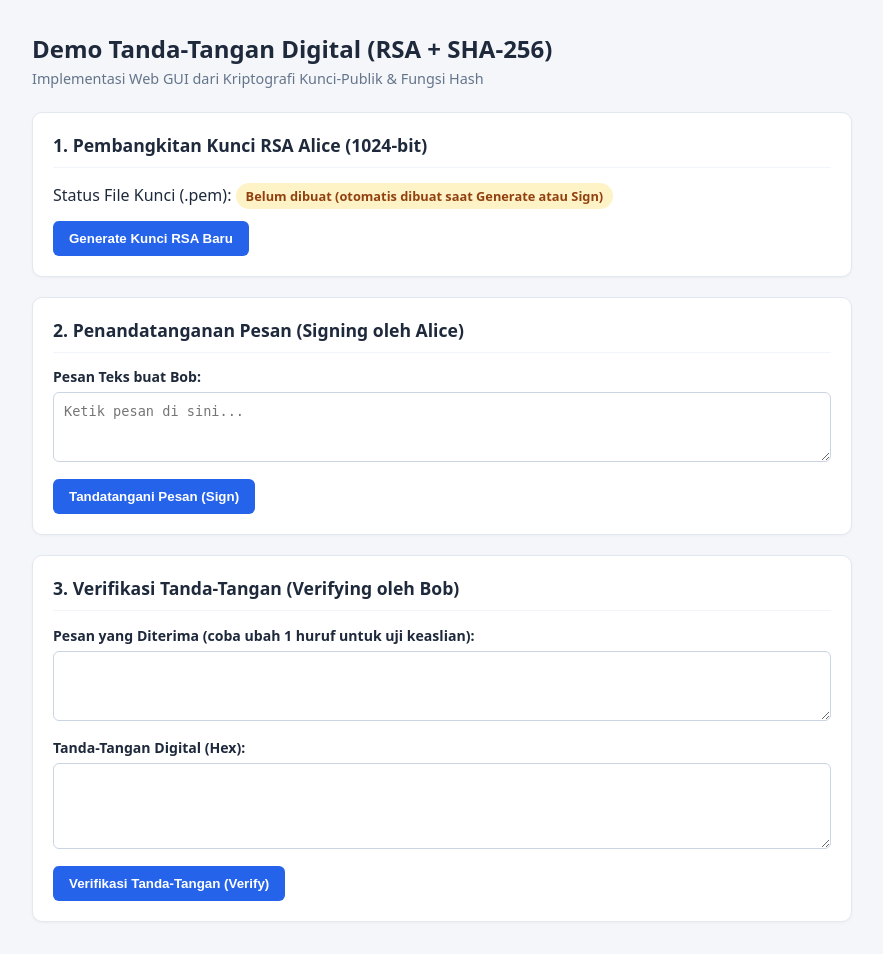
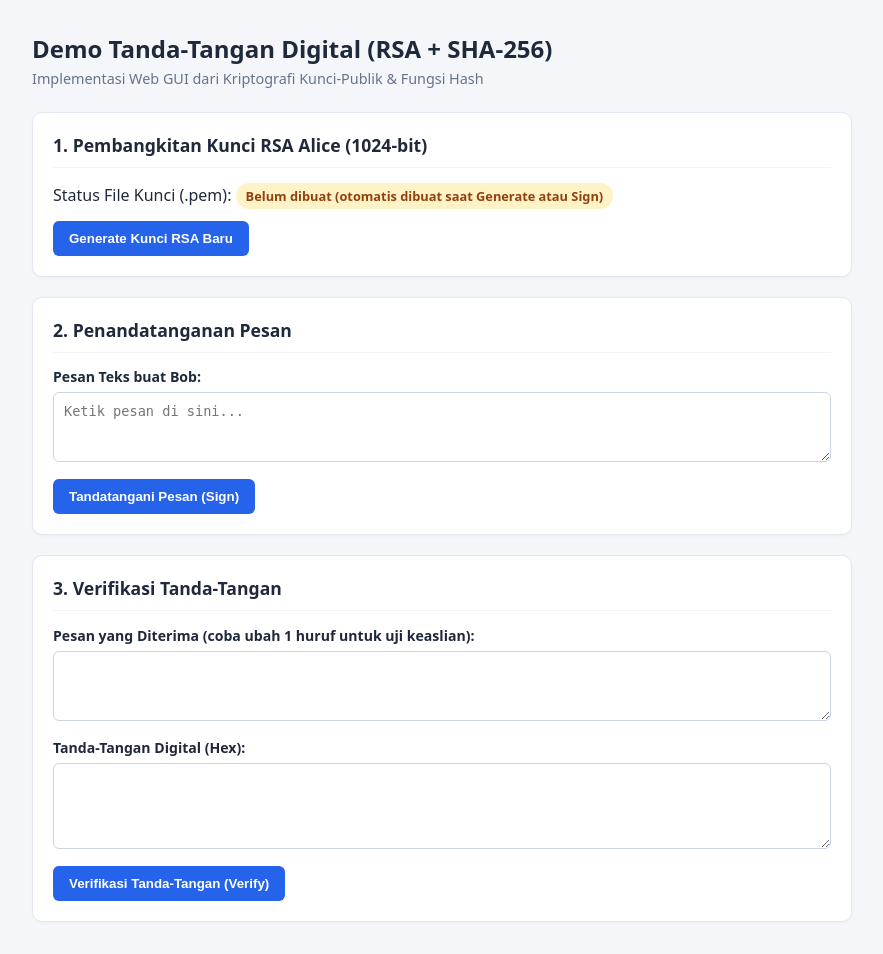
Before and after one commit to ahmadhafidzuddin7-netizen/Kriptografi_Digital-Signature, a Flask app: page / in a window 1280 px wide. Shown: the whole page, without its empty margins (198-1081 px from the left). Run offline with Flask 3, Linux system fonts and the light colour scheme.

Commit message:
commit revisi

```diff
--- a/rsa_web/templates/index.html
+++ b/rsa_web/templates/index.html
@@ -146,7 +146,7 @@
 
     <!-- BAGIAN 2: SIGNING -->
     <div class="card">
-      <h2>2. Penandatanganan Pesan (Signing oleh Alice)</h2>
+      <h2>2. Penandatanganan Pesan</h2>
       <form method="POST">
         <input type="hidden" name="action" value="sign" />
         <label for="pesan_sign">Pesan Teks buat Bob:</label>
@@ -170,7 +170,7 @@
 
     <!-- BAGIAN 3: VERIFYING -->
     <div class="card">
-      <h2>3. Verifikasi Tanda-Tangan (Verifying oleh Bob)</h2>
+      <h2>3. Verifikasi Tanda-Tangan</h2>
       <form method="POST">
         <input type="hidden" name="action" value="verify" />
         <label for="pesan_verify"
```
